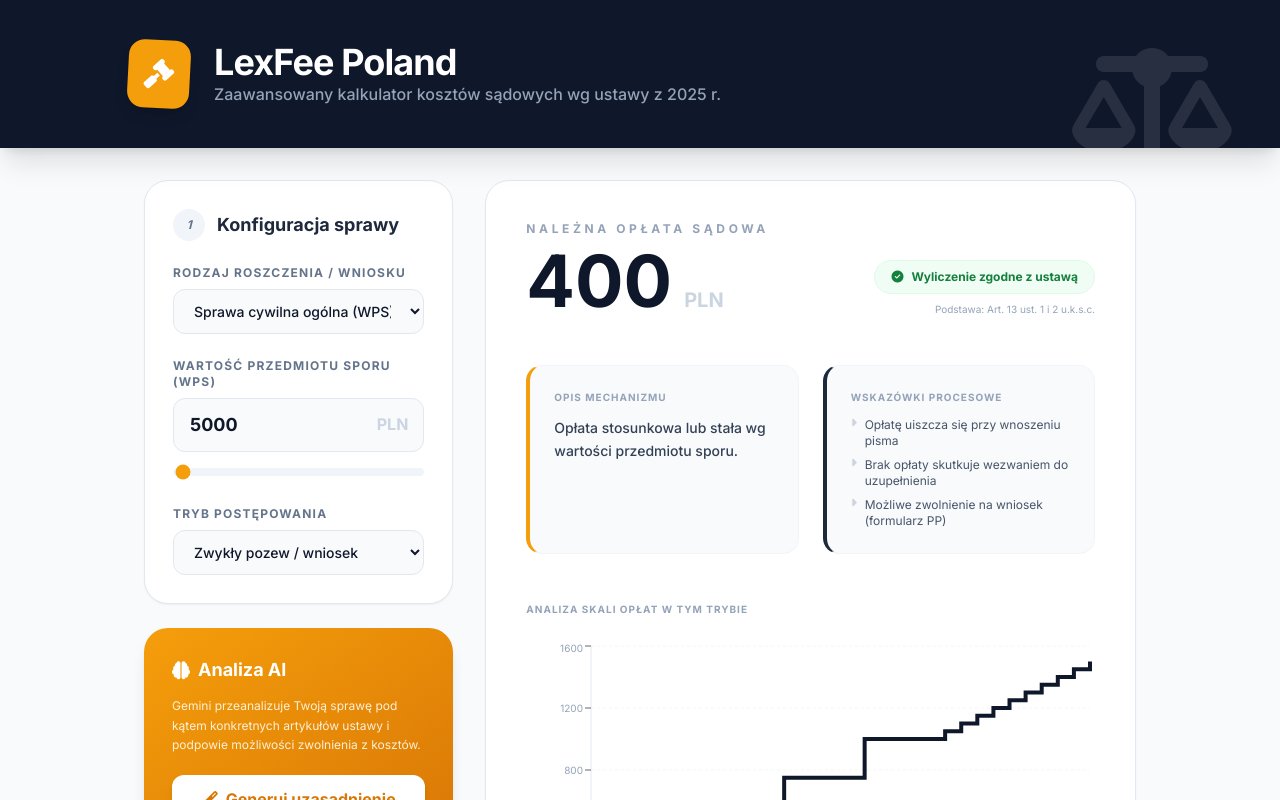
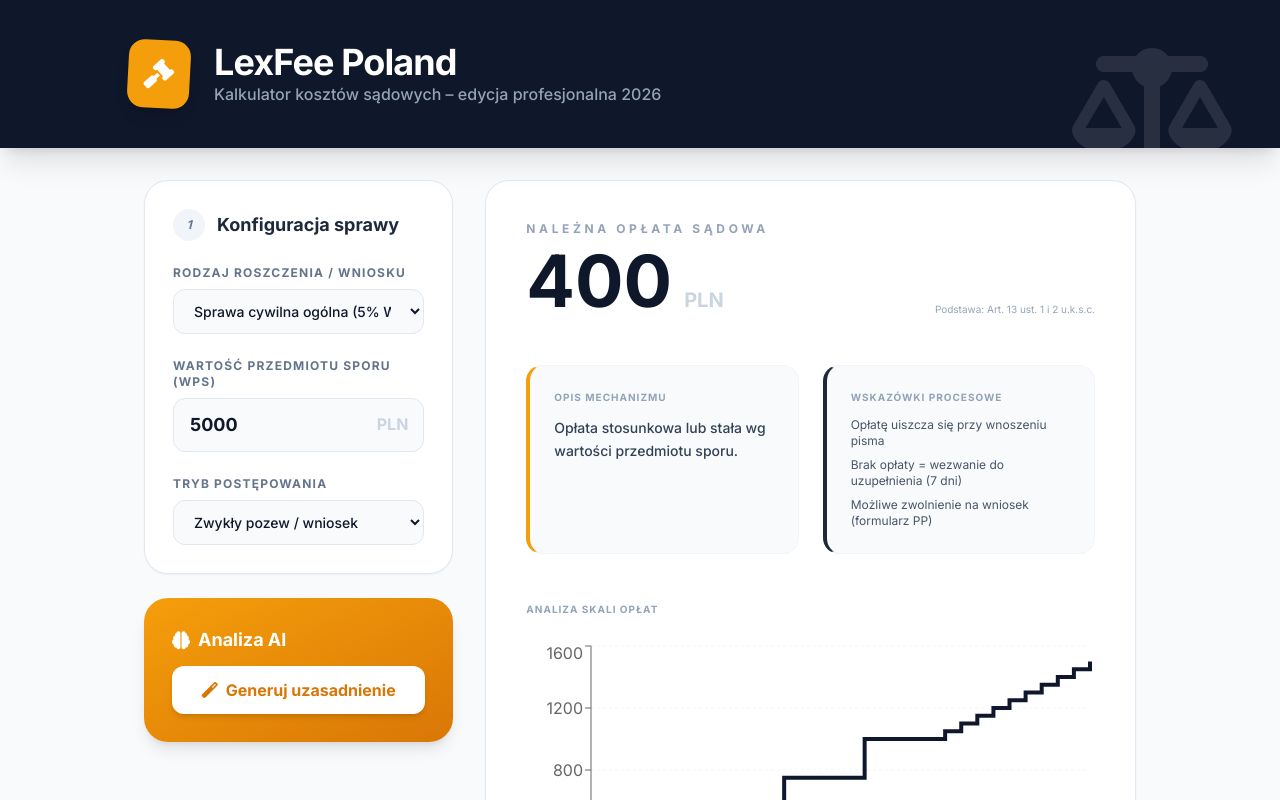
Before and after one commit to Judykator/kalkulator-oplat-ai, a React (Vite) app: page / in a window 1280 px wide. Shown: the top 800 px of the page. Built offline with nearby package versions, Linux system fonts and the light colour scheme.

Commit message:
Update App.tsx

```diff
--- a/App.tsx
+++ b/App.tsx
@@ -1,4 +1,3 @@
-
 import React, { useState, useEffect, useMemo } from 'react';
 import { calculateCivilFee } from './utils/feeCalculator';
 import { CaseType, ProcedureType, CalculationResult } from './types';
@@ -31,11 +30,12 @@
       CaseType.DIVORCE, CaseType.SEPARATION, CaseType.PROTECTION_PERSONAL_RIGHTS,
       CaseType.EVICTION_RESIDENTIAL, CaseType.POSSESSION_DISTURBANCE,
       CaseType.MARRIAGE_PERMISSION, CaseType.ESTATE_DIVISION_JOINT,
-      CaseType.REAL_ESTATE_ZASIEDZENIE, CaseType.CO_OWNERSHIP_DISSOLUTION,
+      CaseType.ESTATE_DIVISION_JOINT_AGREED, CaseType.REAL_ESTATE_ZASIEDZENIE,
+      CaseType.CO_OWNERSHIP_DISSOLUTION, CaseType.CO_OWNERSHIP_DISSOLUTION_AGREED,
       CaseType.LAND_REGISTER_OWNERSHIP, CaseType.LAND_REGISTER_MORTGAGE,
       CaseType.INHERITANCE_STATEMENT, CaseType.INHERITANCE_DIVISION,
-      CaseType.KRS_REGISTRATION, CaseType.KRS_CHANGE, CaseType.ENVIRONMENTAL_PROTECTION,
-      CaseType.COMPANY_DISSOLUTION, CaseType.PRIVATIZATION_TENDER, CaseType.CONSUMER_PROBATION
+      CaseType.INHERITANCE_DIVISION_AGREED, CaseType.KRS_REGISTRATION,
+      CaseType.KRS_CHANGE, CaseType.COMPANY_DISSOLUTION, CaseType.BANKING_CONSUMER
     ];
     return !fixedOnly.includes(caseType);
   }, [caseType]);
@@ -66,7 +66,7 @@
           </div>
           <div>
             <h1 className="text-4xl font-extrabold tracking-tight">LexFee Poland</h1>
-            <p className="text-slate-400 font-medium">Zaawansowany kalkulator kosztów sądowych wg ustawy z 2025 r.</p>
+            <p className="text-slate-400 font-medium">Kalkulator kosztów sądowych – edycja profesjonalna 2026</p>
           </div>
         </div>
       </header>
@@ -88,36 +88,25 @@
                   className="w-full px-4 py-3 bg-slate-50 border border-slate-200 rounded-xl focus:ring-2 focus:ring-amber-500 outline-none text-sm font-medium transition-all"
                 >
                   <optgroup label="Sprawy o zapłatę / majątkowe">
-                    <option value={CaseType.CIVIL_GENERAL}>Sprawa cywilna ogólna (WPS)</option>
-                    <option value={CaseType.BANKING_CONSUMER}>Czynność bankowa (Art. 13a)</option>
-                    <option value={CaseType.PAULIAN_ACTION}>Skarga pauliańska (Art. 13f)</option>
-                    <option value={CaseType.LABOR_EMPLOYEE}>Prawo pracy (Pracownik)</option>
-                    <option value={CaseType.ALIMONY}>Alimenty</option>
+                    <option value={CaseType.CIVIL_GENERAL}>Sprawa cywilna ogólna (5% WPS)</option>
+                    <option value={CaseType.BANKING_CONSUMER}>Sprawa przeciwko bankowi (tylko Konsument)</option>
+                    <option value={CaseType.PAULIAN_ACTION}>Skarga pauliańska</option>
                   </optgroup>
-                  <optgroup label="Sprawy rodzinne i osobiste">
+                  <optgroup label="Sprawy rodzinne">
                     <option value={CaseType.DIVORCE}>Rozwód / Separacja</option>
-                    <option value={CaseType.PROTECTION_PERSONAL_RIGHTS}>Ochrona dóbr osobistych</option>
-                    <option value={CaseType.MARRIAGE_PERMISSION}>Zezwolenie na małżeństwo</option>
-                    <option value={CaseType.MATRIMONIAL_PROPERTY_DISSOLUTION}>Ustanowienie rozdzielności</option>
-                    <option value={CaseType.ESTATE_DIVISION_JOINT}>Podział majątku wspólnego</option>
+                    <option value={CaseType.ESTATE_DIVISION_JOINT}>Podział majątku wspólnego (sporny)</option>
+                    <option value={CaseType.ESTATE_DIVISION_JOINT_AGREED}>Podział majątku wspólnego (zgodny)</option>
                   </optgroup>
-                  <optgroup label="Nieruchomości / Księgi Wieczyste">
+                  <optgroup label="Nieruchomości">
                     <option value={CaseType.REAL_ESTATE_ZASIEDZENIE}>Zasiedzenie (stwierdzenie)</option>
-                    <option value={CaseType.CO_OWNERSHIP_DISSOLUTION}>Zniesienie współwłasności</option>
+                    <option value={CaseType.CO_OWNERSHIP_DISSOLUTION}>Zniesienie współwłasności (sporne)</option>
+                    <option value={CaseType.CO_OWNERSHIP_DISSOLUTION_AGREED}>Zniesienie współwłasności (zgodne)</option>
                     <option value={CaseType.EVICTION_RESIDENTIAL}>Eksmisja z lokalu</option>
-                    <option value={CaseType.POSSESSION_DISTURBANCE}>Naruszenie posiadania</option>
-                    <option value={CaseType.LAND_REGISTER_OWNERSHIP}>WPIS: Własność</option>
-                    <option value={CaseType.LAND_REGISTER_MORTGAGE}>WPIS: Hipoteka</option>
                   </optgroup>
                   <optgroup label="Spadki">
-                    <option value={CaseType.INHERITANCE_STATEMENT}>Nabycie spadku (stwierdzenie)</option>
-                    <option value={CaseType.INHERITANCE_DIVISION}>Dział spadku</option>
-                  </optgroup>
-                  <optgroup label="Gospodarcze / Rejestrowe">
-                    <option value={CaseType.KRS_REGISTRATION}>Rejestracja w KRS</option>
-                    <option value={CaseType.KRS_CHANGE}>Zmiana w KRS</option>
-                    <option value={CaseType.COMPANY_DISSOLUTION}>Rozwiązanie spółki</option>
-                    <option value={CaseType.PRIVATIZATION_TENDER}>Unieważnienie przetargu</option>
+                    <option value={CaseType.INHERITANCE_STATEMENT}>Stwierdzenie nabycia spadku</option>
+                    <option value={CaseType.INHERITANCE_DIVISION}>Dział spadku (sporny)</option>
+                    <option value={CaseType.INHERITANCE_DIVISION_AGREED}>Dział spadku (zgodny projekt)</option>
                   </optgroup>
                 </select>
               </div>
@@ -134,15 +123,6 @@
                     />
                     <span className="absolute right-4 top-3.5 text-slate-300 font-bold">PLN</span>
                   </div>
-                  <input
-                    type="range"
-                    min="0"
-                    max="500000"
-                    step="1000"
-                    value={wps}
-                    onChange={(e) => setWps(Number(e.target.value))}
-                    className="w-full h-2 bg-slate-100 rounded-lg appearance-none cursor-pointer accent-amber-500 mt-4"
-                  />
                 </div>
               )}
 
@@ -155,9 +135,8 @@
                 >
                   <option value={ProcedureType.STANDARD}>Zwykły pozew / wniosek</option>
                   <option value={ProcedureType.WRIT_PROCEEDINGS}>Postępowanie nakazowe (1/4)</option>
-                  <option value={ProcedureType.ORDER_PAYMENT_ELECTRONIC}>EPU (Elektroniczne Upominawcze)</option>
+                  <option value={ProcedureType.ORDER_PAYMENT_ELECTRONIC}>EPU (1.25% WPS)</option>
                   <option value={ProcedureType.APPEAL}>Apelacja</option>
-                  <option value={ProcedureType.PRIVATE_MEDIATION_SETTLEMENT}>Zatwierdzenie ugody z mediacji</option>
                 </select>
               </div>
             </div>
@@ -168,9 +147,6 @@
               <i className="fas fa-brain"></i>
               Analiza AI
             </h3>
-            <p className="text-xs text-amber-50 opacity-90 mb-5 leading-relaxed">
-              Gemini przeanalizuje Twoją sprawę pod kątem konkretnych artykułów ustawy i podpowie możliwości zwolnienia z kosztów.
-            </p>
             <button
               onClick={handleAiConsultation}
               disabled={loadingAi}
@@ -194,10 +170,6 @@
                   </div>
                 </div>
                 <div className="flex flex-col items-end">
-                   <div className="bg-green-50 text-green-700 px-4 py-2 rounded-full text-xs font-bold border border-green-100 flex items-center gap-2">
-                     <i className="fas fa-check-circle"></i>
-                     Wyliczenie zgodne z ustawą
-                   </div>
                    <p className="text-[10px] text-slate-400 mt-2 text-right">Podstawa: {result.legalBasis}</p>
                 </div>
               </div>
@@ -210,39 +182,24 @@
                 <div className="p-6 bg-slate-50 rounded-2xl border border-slate-100 border-l-4 border-l-slate-800">
                   <h5 className="text-[10px] font-black text-slate-400 uppercase tracking-widest mb-3">Wskazówki procesowe</h5>
                   <ul className="text-xs text-slate-600 space-y-2">
-                    <li className="flex gap-2"><i className="fas fa-caret-right text-slate-300"></i> Opłatę uiszcza się przy wnoszeniu pisma</li>
-                    <li className="flex gap-2"><i className="fas fa-caret-right text-slate-300"></i> Brak opłaty skutkuje wezwaniem do uzupełnienia</li>
-                    <li className="flex gap-2"><i className="fas fa-caret-right text-slate-300"></i> Możliwe zwolnienie na wniosek (formularz PP)</li>
+                    <li>Opłatę uiszcza się przy wnoszeniu pisma</li>
+                    <li>Brak opłaty = wezwanie do uzupełnienia (7 dni)</li>
+                    <li>Możliwe zwolnienie na wniosek (formularz PP)</li>
                   </ul>
                 </div>
               </div>
 
               {isWpsNeeded && chartData.length > 0 && (
                 <div className="h-72 w-full">
-                  <h5 className="text-[10px] font-black text-slate-400 uppercase tracking-widest mb-6">Analiza skali opłat w tym trybie</h5>
+                  <h5 className="text-[10px] font-black text-slate-400 uppercase tracking-widest mb-6">Analiza skali opłat</h5>
                   <ResponsiveContainer width="100%" height="100%">
                     <LineChart data={chartData}>
                       <CartesianGrid strokeDasharray="3 3" vertical={false} stroke="#f1f5f9" />
-                      <XAxis
-                        dataKey="wps"
-                        tick={{fontSize: 10, fill: '#94a3b8'}}
-                        axisLine={{stroke: '#e2e8f0'}}
-                        tickFormatter={(v) => `${v/1000}k`}
-                      />
-                      <YAxis tick={{fontSize: 10, fill: '#94a3b8'}} axisLine={{stroke: '#e2e8f0'}} />
-                      <Tooltip
-                        contentStyle={{borderRadius: '16px', border: 'none', boxShadow: '0 10px 15px -3px rgba(0,0,0,0.1)'}}
-                        formatter={(val: number) => [`${val} zł`, 'Opłata']}
-                      />
+                      <XAxis dataKey="wps" tickFormatter={(v) => `${v/1000}k`} />
+                      <YAxis />
+                      <Tooltip />
                       <ReferenceLine x={wps} stroke="#f59e0b" strokeDasharray="3 3" />
-                      <Line
-                        type="stepAfter"
-                        dataKey="fee"
-                        stroke="#0f172a"
-                        strokeWidth={4}
-                        dot={false}
-                        animationDuration={1000}
-                      />
+                      <Line type="stepAfter" dataKey="fee" stroke="#0f172a" strokeWidth={4} dot={false} />
                     </LineChart>
                   </ResponsiveContainer>
                 </div>
@@ -251,35 +208,20 @@
           )}
 
           {aiExplanation && (
-            <div className="bg-slate-900 text-slate-200 p-10 rounded-3xl shadow-2xl border border-slate-800 animate-in fade-in slide-in-from-bottom-8 duration-700">
+            <div className="bg-slate-900 text-slate-200 p-10 rounded-3xl shadow-2xl border border-slate-800">
               <div className="flex items-center gap-4 mb-8">
-                <div className="w-12 h-12 bg-amber-500 rounded-2xl flex items-center justify-center text-slate-900 shadow-lg">
+                <div className="w-12 h-12 bg-amber-500 rounded-2xl flex items-center justify-center text-slate-900">
                   <i className="fas fa-robot text-2xl"></i>
                 </div>
-                <div>
-                  <h3 className="text-xl font-black text-white">Raport Prawny AI</h3>
-                  <p className="text-xs text-slate-400">Wygenerowano na podstawie aktualnych przepisów</p>
-                </div>
+                <h3 className="text-xl font-black text-white">Raport Prawny AI</h3>
               </div>
-              <div className="prose prose-invert prose-amber max-w-none text-slate-300 leading-loose text-sm font-medium whitespace-pre-wrap">
+              <div className="prose prose-invert prose-amber max-w-none text-slate-300 whitespace-pre-wrap text-sm">
                 {aiExplanation}
               </div>
             </div>
           )}
         </section>
       </main>
-
-      <footer className="max-w-5xl mx-auto px-4 mt-20 pt-10 border-t border-slate-200 grid grid-cols-1 md:grid-cols-2 gap-8 items-center opacity-60 grayscale hover:grayscale-0 transition-all duration-500">
-        <div className="text-slate-500 text-[10px] uppercase font-bold tracking-widest leading-relaxed">
-          Kalkulator bazuje na ustawie o kosztach sądowych w sprawach cywilnych.<br/>
-          Aktualizacja przepisów: luty 2025 r.
-        </div>
-        <div className="flex justify-end gap-6 text-slate-400">
-          <i className="fab fa-google text-xl hover:text-amber-500 transition-colors"></i>
-          <i className="fab fa-react text-xl hover:text-blue-500 transition-colors"></i>
-          <i className="fas fa-shield-alt text-xl hover:text-green-500 transition-colors"></i>
-        </div>
-      </footer>
     </div>
   );
 };
```
